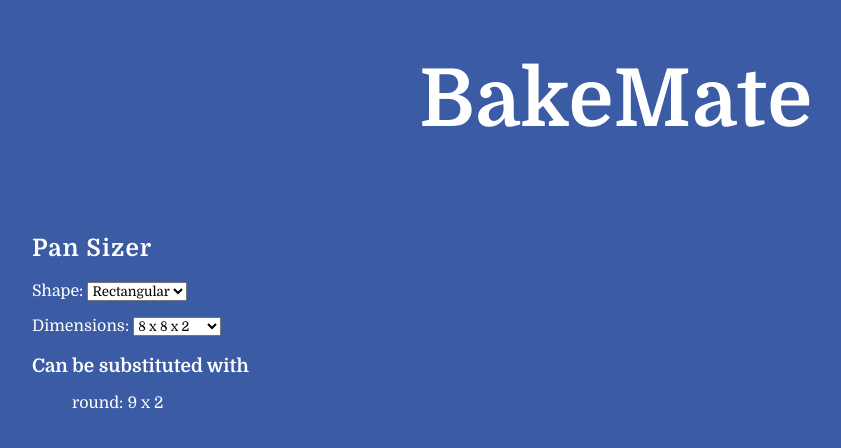
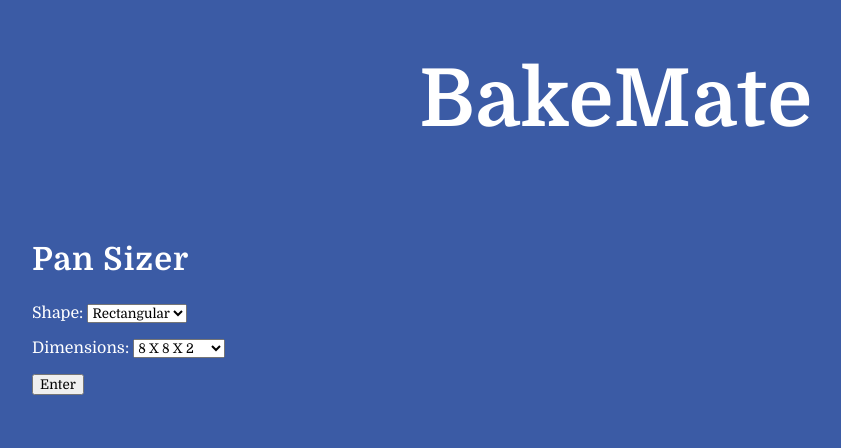
Before and after one commit to amandaclement/bake-mate, a React (Create React App) app: page / in a window 1280 px wide. Shown: the top 448 px of the page, without its empty margins (24-865 px from the left). Built offline with nearby package versions, Linux system fonts and the light colour scheme.

Commit message:
PanSizer update: user can now enter custom values when searching for substitutions

```diff
--- a/src/components/PanSizer.jsx
+++ b/src/components/PanSizer.jsx
@@ -33,22 +33,16 @@ const pans = {
     ],
 };
 
+// For resetting pan dimensions
+const emptyDimensions = {
+    length: '',
+    width: '',
+    height: '',
+    diameter: ''
+};
+
 const maxVolumeDifference = 0.1;
-
-// Generates dimension options for specific pan type
-function dimensionOptions(type) {
-    if (type === 'rectangular' || type === 'loaf') {
-        return pans[type].map(({ length, width, height }) => ({
-            value: { length, width, height },
-            label: `${length} x ${width} x ${height}`
-        }));
-    } else {
-        return pans[type].map(({ diameter, height }) => ({
-            value: { diameter, height },
-            label: `${diameter} x ${height}`
-        }));
-    }
-}
+const bundtScaler = 0.7;
 
 // Converts cubic inches to litres
 function cubicInchesToLitres(x) {
@@ -71,7 +65,7 @@ function calculateCylinderVolume({ diameter, height }) {
 }
 
 // Calculates volume of a cylinder with a hole in the middle with unit conversion
-// Scaler is used in a very rudimentary way to account for loss of volume due to angled base of bundt cakes
+// Scaler is used in a very rudimentary way to account for loss of volume due to angled base of certain pan types
 function calculateHollowCylinderVolume({ diameter, height }, scaler) {
     const outerVolume = cylinderVolume(diameter, height);
     const innerDiameter = diameter/10;
@@ -88,93 +82,115 @@ function calculateVolume(type, dimensions) {
     } else if (type === 'tube') {
         return calculateHollowCylinderVolume(dimensions, 1);
     } else if (type === 'bundt') {
-        return calculateHollowCylinderVolume(dimensions, 0.7);
+        return calculateHollowCylinderVolume(dimensions, bundtScaler);
     }
 }
 
-// Adds corresponding volume for each dimension set in pans
-function addVolumes() {
+// Generates dimension options for specific pan type
+function generateLabel(type, dimensions) {
+    if (type === 'rectangular' || type === 'loaf') {
+        const { length, width, height } = dimensions;
+        return `${length} X ${width} X ${height}`;
+    } else {
+        const { diameter, height } = dimensions;
+        return `${diameter} X ${height}`;
+    }
+}
+
+// Updates each dimension with its corresponding volume and label
+function updateDimensions() {
     for (const type in pans) {
         pans[type].forEach(dimensions => {
             dimensions.volume = calculateVolume(type, dimensions);
+            dimensions.label = generateLabel(type, dimensions);
         });
     }
 }
-addVolumes();
-
-// Generates dimension options for specific pan type
-function getDimensions(type, pan) {
-    if (type === 'rectangular' || type === 'loaf') {
-        return `${pan.length} x ${pan.width} x ${pan.height}`;
-    } else {
-        return `${pan.diameter} x ${pan.height}`;
-    }
-}
+updateDimensions();
 
 // React component for Pan Sizer
 export default function PanSizer() {
 
-    // State variable for selected shape
+    // State variables
     const [shape, setShape] = useState('rectangular');
+    const [selectedDimensionsIndex, setSelectedDimensionsIndex] = useState(0);
+    const [currentDimensions, setCurrentDimensions] = useState(pans['rectangular'][0]);
+    const [volume, setVolume] = useState(0);
+    const [isDisplayMatches, setIsDisplayMatches] = useState(false);
 
-    // State variable for dimensions of selected shape
-    const [dimensions, setDimensions] = useState(dimensionOptions('rectangular'));
-
-    // State variable for index of selected dimensions
-    const [selectedDimensionsIndex, setSelectedDimensionsIndex] = useState(0);
-
-    // Event handler for shape change
+    // Handles shape change
     function handleShapeChange(event) {
         const type = event.target.value;
         setShape(type);
-
-        // Update dimensions based on the selected shape
-        setDimensions(dimensionOptions(type));
-
-        // Reset selected dimension to the first one
         setSelectedDimensionsIndex(0);
+        setIsDisplayMatches(false);
     }
 
-    // Event handler for dimension change
+    // Handles dimension change
     function handleDimensionChange(event) {
-        // event.target.value represents the selected index
-        setSelectedDimensionsIndex(event.target.value);
+        const selectedIndex = event.target.value;
+        setSelectedDimensionsIndex(selectedIndex);
+
+        // If custom chosen, reset dimensions to null, else set them to appropriate shape/dimension combo
+        selectedIndex === 'custom' ? setCurrentDimensions(emptyDimensions) : setCurrentDimensions(pans[shape][selectedIndex]);
+        setIsDisplayMatches(false);
     }
 
-    // Returns an array of acceptable pan conversions, formatted as [pan type, pan dimension string]
-    function findMatches(shape, selectedVolume) {
+    // Handles custom dimension input entries
+    function handleCustomDimensionChange(event) {
+        const {name, value} = event.target;
+        setCurrentDimensions({
+            ...currentDimensions,
+            [name]: value
+          });
+    }
+
+    // Handles submit button
+    function handleResult(event) {
+        // Prevent page reload on button click
+        event.preventDefault();
+        setVolume(calculateVolume(shape, currentDimensions));
+        setIsDisplayMatches(true);
+    }
+
+    // Returns an array of acceptable pan substitutes, formatted as type:label
+    function findMatches() {
+        var currentLabel = generateLabel(shape, currentDimensions);
         var matches = [];
         for (const type in pans) {
-            if (type !== shape) {
-                pans[type].forEach(pan => {
-                    if (Math.abs(pan.volume - selectedVolume) < maxVolumeDifference) {
-                        matches.push([type, getDimensions(type, pan)]);
-                    }
-                });
-            }
+            pans[type].forEach(pan => {
+                // Check conditions for matching pans
+                const isDifferentLabel = pan.label !== currentLabel;
+                const isDifferentShape = shape !== type;
+                const isVolumeWithinRange = Math.abs(pan.volume - volume) < maxVolumeDifference;
+
+                if ((isDifferentLabel || !isDifferentLabel && isDifferentShape) && isVolumeWithinRange) {
+                    matches.push(`${type}: ${pan.label}`);
+                }
+            });
         }
         return matches;
     }
 
-    // Renders the matches array in list form
-    function renderMatches(shape, selectedVolume) {
-        const matches = findMatches(shape, selectedVolume);
+    // Returns the matches in list form
+    function renderMatches() {
+        const matches = findMatches();
         if (matches.length === 0) {
             return <p>No substitutions found.</p>;
         }
         return (
             <div>
-                <h3>Can be substituted with</h3>
+                <h3>Substitutions:</h3>
                 <ul>
-                    {matches.map((item, index) => (
-                        <li key={index}>{item[0]}: {item[1]}</li>
+                    {matches.map((match, index) => (
+                        <li key={index}>{match}</li>
                     ))}
                 </ul>
             </div>
         );
     }
 
-    // Render the component
+    // Renders the component
     return (
         <section className="tool">
             <h2 className="form-title">Pan Sizer</h2>
@@ -206,18 +222,76 @@ export default function PanSizer() {
                     >
 
                     {/* Map over dimension options to display in dropdown */}
-                    {dimensions.map((option, index) => (
+                    {pans[shape].map((option, index) => (
                         <option key={index} value={index}>
                             {option.label}
                         </option>
                     ))}
+                    <option value="custom">Custom</option>
                     </select>
                 </p>
 
-                <div id="pan-matches">
-                    {/* Display matches, if any */}
-                    {renderMatches(shape, pans[shape][selectedDimensionsIndex].volume)}
-                </div>
+                {/* Displays additional input boxes (based on chosen shape) only if user chooses to enter custom dimensions */}
+                {selectedDimensionsIndex === 'custom' && (shape === 'rectangular' || shape == 'loaf') && (
+                    <p>
+                        <input
+                            type="number"
+                            name="length"
+                            placeholder="Length"
+                            required
+                            value={currentDimensions.length}
+                            onChange={handleCustomDimensionChange}
+                            className="dimension-input"
+                        /> X&nbsp;
+                        <input
+                            type="number"
+                            name="width"
+                            placeholder="Width"
+                            required
+                            value={currentDimensions.width}
+                            onChange={handleCustomDimensionChange}
+                            className="dimension-input"
+                        /> X&nbsp;
+                        <input
+                            type="number"
+                            name="height"
+                            placeholder="Height"
+                            required
+                            value={currentDimensions.height}
+                            onChange={handleCustomDimensionChange}
+                            className="dimension-input"
+                        />
+                    </p>
+                )}
+                {selectedDimensionsIndex === 'custom' && !(shape === 'rectangular' || shape == 'loaf') && (
+                    <p>
+                        <input
+                            type="number"
+                            name="diameter"
+                            placeholder="Diameter"
+                            required
+                            value={currentDimensions.diameter}
+                            onChange={handleCustomDimensionChange}
+                            className="dimension-input"
+                        /> X&nbsp;
+                        <input
+                            type="number"
+                            name="height"
+                            placeholder="Height"
+                            required
+                            value={currentDimensions.height}
+                            onChange={handleCustomDimensionChange}
+                            className="dimension-input"
+                        />
+                    </p>
+                )}
+
+                <button onClick={handleResult}>Enter</button>
+
+                {/* Renders a list of pan matches, if any */}
+                {isDisplayMatches &&
+                    <div>{renderMatches()}</div>
+                }
             </form>
         </section>
     );
--- a/src/index.css
+++ b/src/index.css
@@ -29,11 +29,19 @@ h1 {
     font-size: 5rem;
 }
 
+h2 {
+    font-size: 2rem;
+}
+
 .tool {
     margin-left: 2em;
     padding: 1em;
 }
 
 ul {
-    list-style-type: none;
+    text-transform: capitalize;
 }
+
+input.dimension-input {
+    width: 5rem;
+}
```
Also changed, not shown: 2 other files (tests, documents, lock files or other folders).
